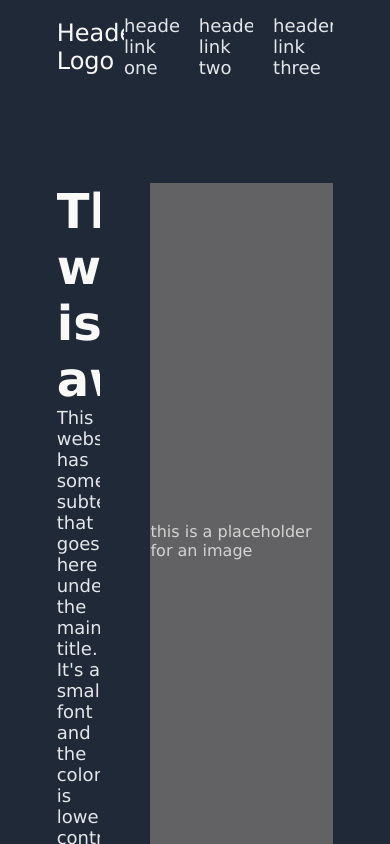
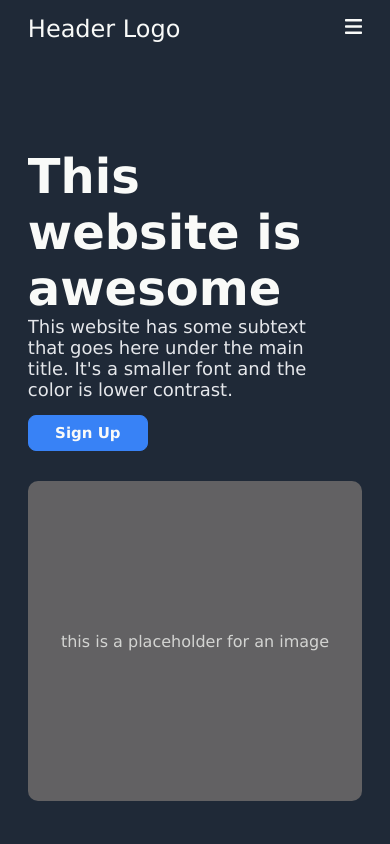
Before and after one commit to shravanik03/HTML_CSS_Task, a plain HTML site: page index.html in a window 390 px wide. Drawn offline with Linux system fonts and the light colour scheme.

Commit message:
header section made responsive

```diff
--- a/index.html
+++ b/index.html
@@ -18,6 +18,7 @@
                 <div class="logo">
                     Header Logo
                 </div>
+                <div class="icon"><i class="fa-solid fa-bars"></i></div>
                 <div class="nav-links">
                     <a href="">header link one</a>
                     <a href="">header link two</a>
@@ -83,6 +84,7 @@
             <p>Copyright &copy; <em id="date"></em>The Odin Project 2021</p>
         </footer>
     </div>
+    <script src="https://kit.fontawesome.com/4f52b70ee0.js" crossorigin="anonymous"></script>
 </body>
 
 </html>
--- a/style.css
+++ b/style.css
@@ -25,6 +25,10 @@
     align-items: center;
     justify-content: space-between;
     margin-bottom: 90px;
+}
+
+.icon{
+    visibility: hidden;
 }
 
 .logo {
@@ -91,6 +95,7 @@
     display: flex;
     justify-content: center;
     align-items: center;
+    border-radius: 10px;
 }
 
 .hero-image span {
@@ -99,7 +104,6 @@
 
 .information-section{
     width: 100%;
-    /* margin: 0 auto; */
 }
 
 .information-section h2{
@@ -205,3 +209,38 @@ blockquote p{
     color:#f9faf8;
     text-align: center;
 }
+
+@media (max-width:1200px){
+    .navbar,.hero-section{
+        width: 86.59%;
+    }
+
+}
+
+@media (max-width:800px){
+    .navbar{
+        width: 85.72%;
+    }
+    .icon{
+        visibility: visible;
+        color: #f9faf8;
+        font-size: 20px;
+    }
+    .nav-links{
+        display: none;
+    }
+    .hero-section{
+        width: 85.72%;
+        flex-direction: column;
+        justify-content: center;
+        margin: auto;
+        gap:30px;
+    }
+    .content{
+        width: 90%;
+    }
+    .hero-image{
+        width: 100%;
+        height: 320px;
+    }
+}
```
